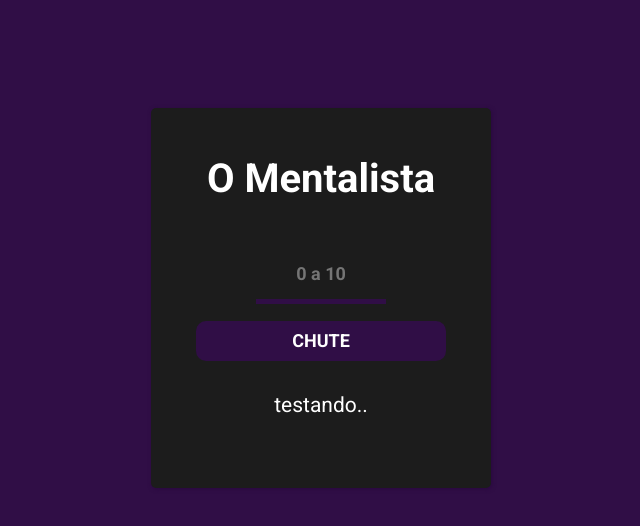
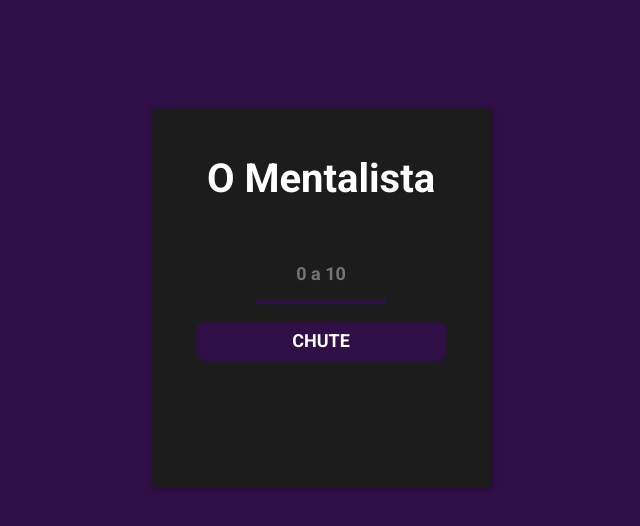
Before and after one commit to danffp/mentalist, a plain HTML site: page mentalista.html in a window 1280 px wide. Shown: the whole page, without its empty margins (319-959 px from the left). Drawn offline with Linux system fonts and the light colour scheme.

Commit message:
thementalist app - remove bugs

```diff
--- a/mentalista.html
+++ b/mentalista.html
@@ -16,7 +16,7 @@
         <input type="number" id="txtnum" placeholder="0 a 10">
         <input type="button" value="CHUTE" id="button" onclick="chute()">
 
-        <div id="answer">testando..</div>
+        <div id="answer"></div>
     </div>
 </body>
 </html>
```
